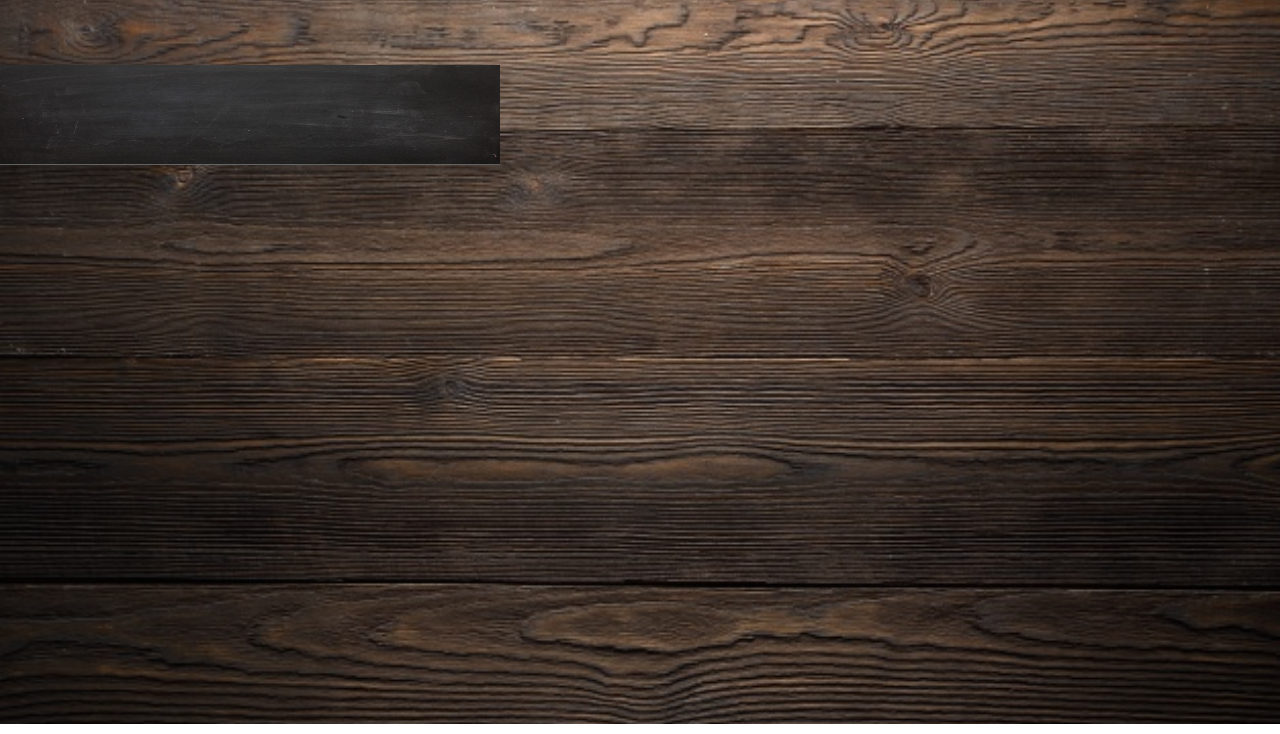
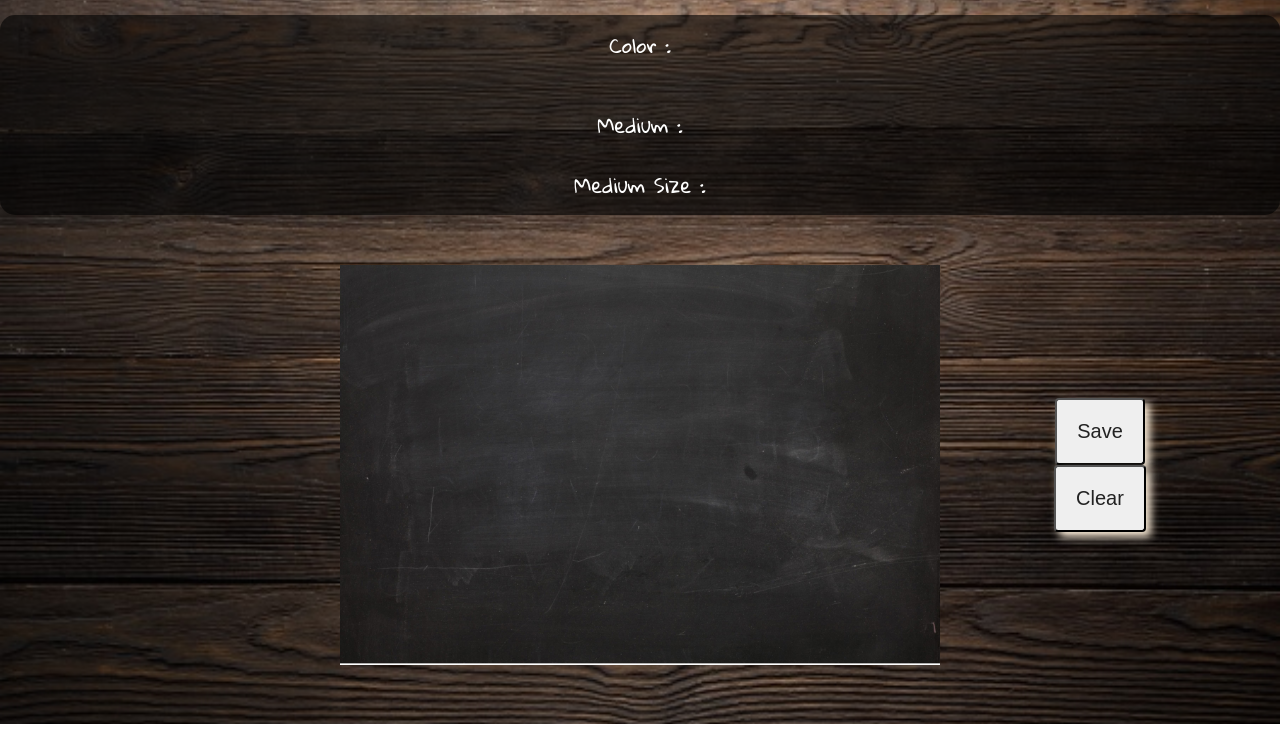
Before and after one commit to macandrew6/sketch-something, a website built with webpack: page index.html in a window 1280 px wide. Shown: the part 76-810 px from the top of the page. Built offline with nearby package versions, Linux system fonts and the light colour scheme; a web font is replaced by a local one.

Commit message:
converts display to grid

```diff
--- a/index.html
+++ b/index.html
@@ -14,8 +14,6 @@
 <body>
   <div class="app-title">Draw that thing</div>
     <div class="canvas-container">
-
-    <canvas id="canvas">
       <div class="medium-controls-container">
         <h2>Color :</h2>
           <div id="color-selector-canvas-div"></div>
@@ -32,11 +30,13 @@
           </div>
         <button class="close-controls-btn">X</button>
       </div>
+      <canvas id="canvas">
+      </canvas>
+
         <div class="buttons-container">
           <button id="save-button">Save</button>
           <button id="clear-button">Clear</button>
         </div>
-    </canvas>
 
     </div>
   <script src="./dist/bundle.js"></script>
--- a/src/components/drawing_pad.js
+++ b/src/components/drawing_pad.js
@@ -6,8 +6,8 @@ class DrawingPad {
     this.canvas = document.getElementById('canvas');
     this.saveButton = document.getElementById('save-button');
     this.clearButton = document.getElementById('clear-button');
-    this.canvas.setAttribute('width', 500);
-    this.canvas.setAttribute('height', 100);
+    this.canvas.setAttribute('width', 600);
+    this.canvas.setAttribute('height', 400);
 
     this.ctx = this.canvas.getContext('2d');
 
```
Also changed, not shown: dist/styles/drawing_pad.css, dist/styles/medium_selector.css, 1 other file. Lines whose indentation alone changed are shown as unchanged.
